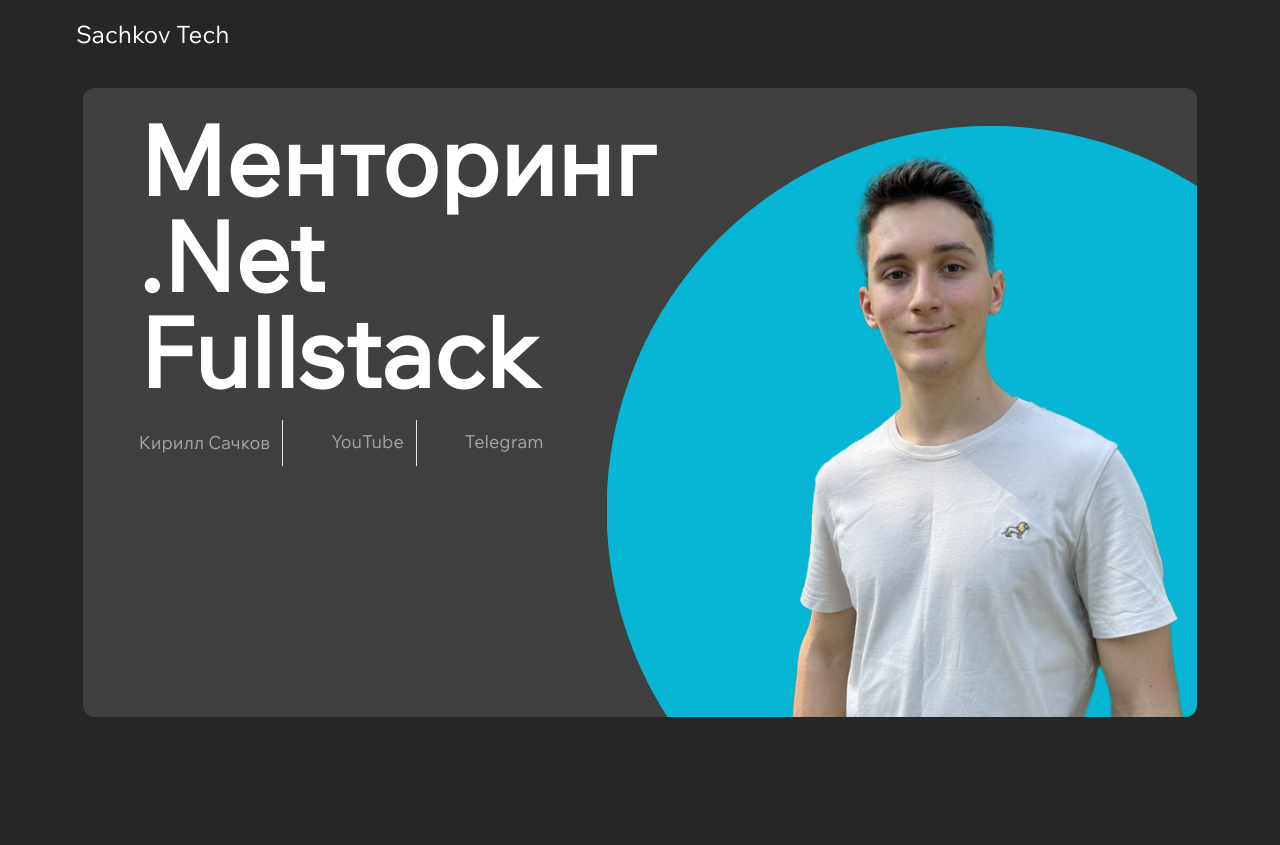
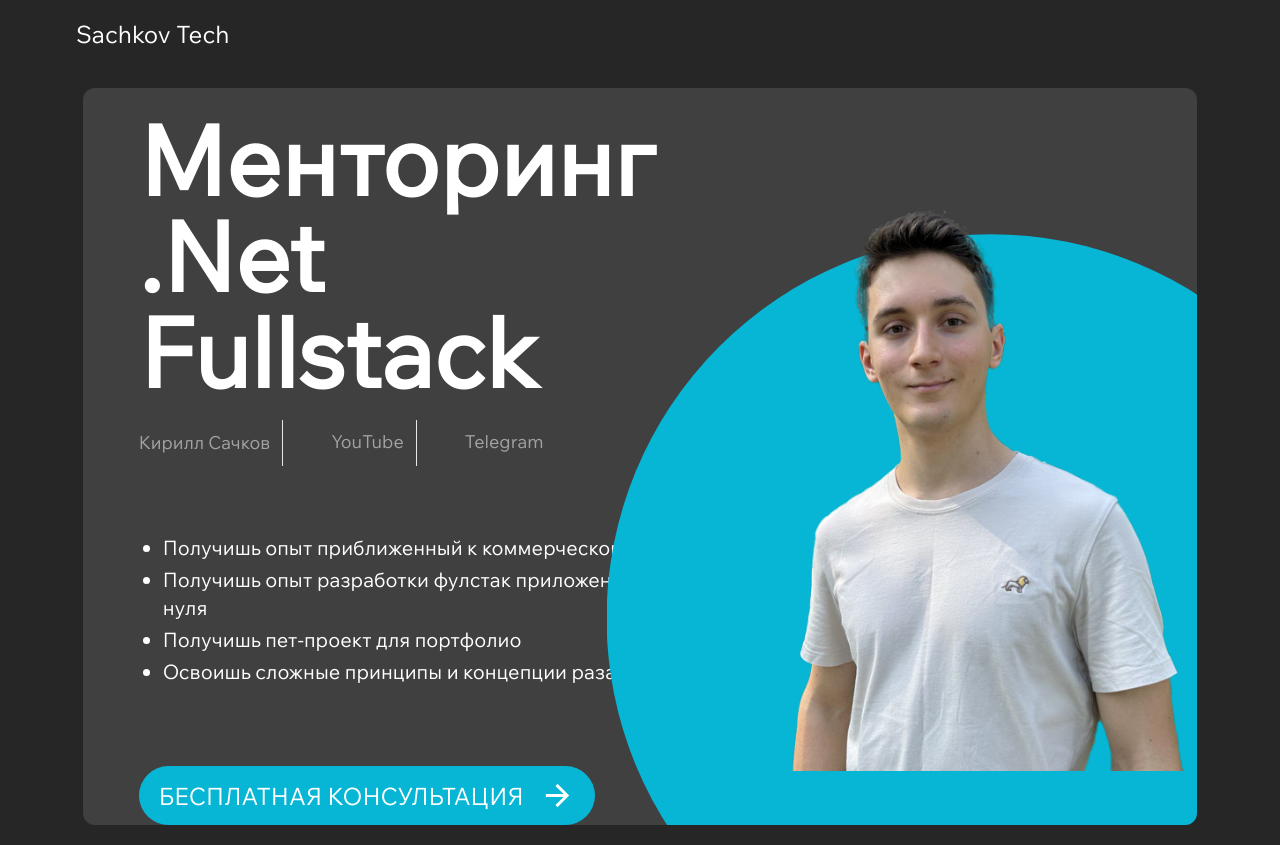
Before and after one commit to Julia-Sachkova/tech-front, a React (Vite) app: page / in a window 1280 px wide. Before the commit the page ends 800 px from the top, so only its background shows below. Built offline with nearby package versions, Linux system fonts and the light colour scheme; some icons are missing.

Commit message:
cover new

```diff
--- a/src/pages/Main/components/Cover.tsx
+++ b/src/pages/Main/components/Cover.tsx
@@ -1,6 +1,7 @@
 import { Icon } from "@iconify/react";
 import { Link } from "react-router-dom";
 import mainPhoto from "../../../assets/images/mainPhoto.png";
+import ArrowForwardIcon from "@mui/icons-material/ArrowForward";
 //import { Rating } from "@mui/material";
 
 const Cover = () => {
@@ -34,6 +35,23 @@ const Cover = () => {
           </li>
         </ul>
 
+        <div className="mt-12 flex flex-col gap-20">
+          <ul className="list-disc flex flex-col gap-1 pl-6 text-xl">
+            <li>Получишь опыт приближенный к коммерческому</li>
+            <li>Получишь опыт разработки фулстак приложения с нуля</li>
+            <li>Получишь пет-проект для портфолио</li>
+            <li>Освоишь сложные принципы и концепции разаботки</li>
+          </ul>
+
+          <Link
+            to="/"
+            className="flex flex-row items-center gap-4 py-3 px-5 bg-primary rounded-full w-fit transition ease-in-out duration-300 hover:scale-110"
+          >
+            <span className="text-2xl">БЕСПЛАТНАЯ КОНСУЛЬТАЦИЯ</span>
+            <ArrowForwardIcon fontSize="large" />
+          </Link>
+        </div>
+
         {/* <div className="flex flex-row gap-5 relative px-3 py-2 mt-auto mb-6 w-fit">
           <div className="absolute top-0 right-0 bottom-0 left-0 bg-primary opacity-20 rounded-lg" />
           <span className="text-5xl font-semibold z-10">9.5</span>
@@ -52,28 +70,28 @@ const Cover = () => {
         src={mainPhoto}
       />
 
-      <span className="text-neutral-600 text-4xl font-semibold -rotate-45 absolute top-1/3 right-[45%] z-10 animate-opacityHidden hidden lg:block">
+      <span className="text-neutral-600 text-4xl font-semibold -rotate-45 absolute top-1/4 right-[45%] z-10 animate-opacityHidden hidden lg:block">
         Web
       </span>
-      <span className="text-neutral-600 text-3xl font-semibold rotate-12 absolute top-10 right-[48%] z-10 animate-opacityHidden hidden lg:block">
+      <span className="text-neutral-600 text-3xl font-semibold rotate-12 absolute top-[30%] right-[55%] z-10 animate-opacityHidden hidden lg:block">
         EF Core
       </span>
       <span className="text-neutral-600 text-3xl font-semibold rotate-12 absolute top-[43%] right-[57%] z-10 animate-opacityHidden hidden lg:block">
         CSS
       </span>
-      <span className="text-neutral-600 text-6xl font-semibold absolute top-1/2 right-[40%] z-10 animate-opacityHidden hidden lg:block">
+      <span className="text-neutral-600 text-6xl font-semibold absolute bottom-[5%] left-[5%] z-10 animate-opacityHidden hidden lg:block">
         C#
       </span>
-      <span className="text-neutral-600 text-5xl font-semibold absolute top-32 right-[52%] z-10 animate-opacityHidden hidden lg:block">
+      <span className="text-neutral-600 text-5xl font-semibold absolute top-[17%] right-[52%] z-10 animate-opacityHidden hidden lg:block">
         React
       </span>
-      <span className="text-neutral-600 text-6xl font-semibold -rotate-12 absolute top-20 right-1/3 z-10 animate-opacityHidden hidden lg:block">
+      <span className="text-neutral-600 text-6xl font-semibold -rotate-12 absolute top-[5%] right-1/3 z-10 animate-opacityHidden hidden lg:block">
         .Net
       </span>
-      <span className="text-neutral-600 text-4xl font-semibold rotate-12 absolute bottom-20 right-[40%] z-10 animate-opacityHidden hidden lg:block">
+      <span className="text-neutral-600 text-4xl font-semibold rotate-6 absolute bottom-[20%] left-[15%] z-10 animate-opacityHidden hidden lg:block">
         TypeScript
       </span>
-      <span className="text-neutral-600 text-3xl font-semibold -rotate-12 absolute bottom-16 right-[58%] z-10 animate-opacityHidden hidden lg:block">
+      <span className="text-neutral-600 text-3xl font-semibold -rotate-12 absolute bottom-[8%] right-[58%] z-10 animate-opacityHidden hidden lg:block">
         Docker
       </span>
       <span className="text-neutral-600 text-4xl font-semibold -rotate-12 absolute bottom-1/3 right-1/2 z-10 animate-opacityHidden hidden lg:block">
```
